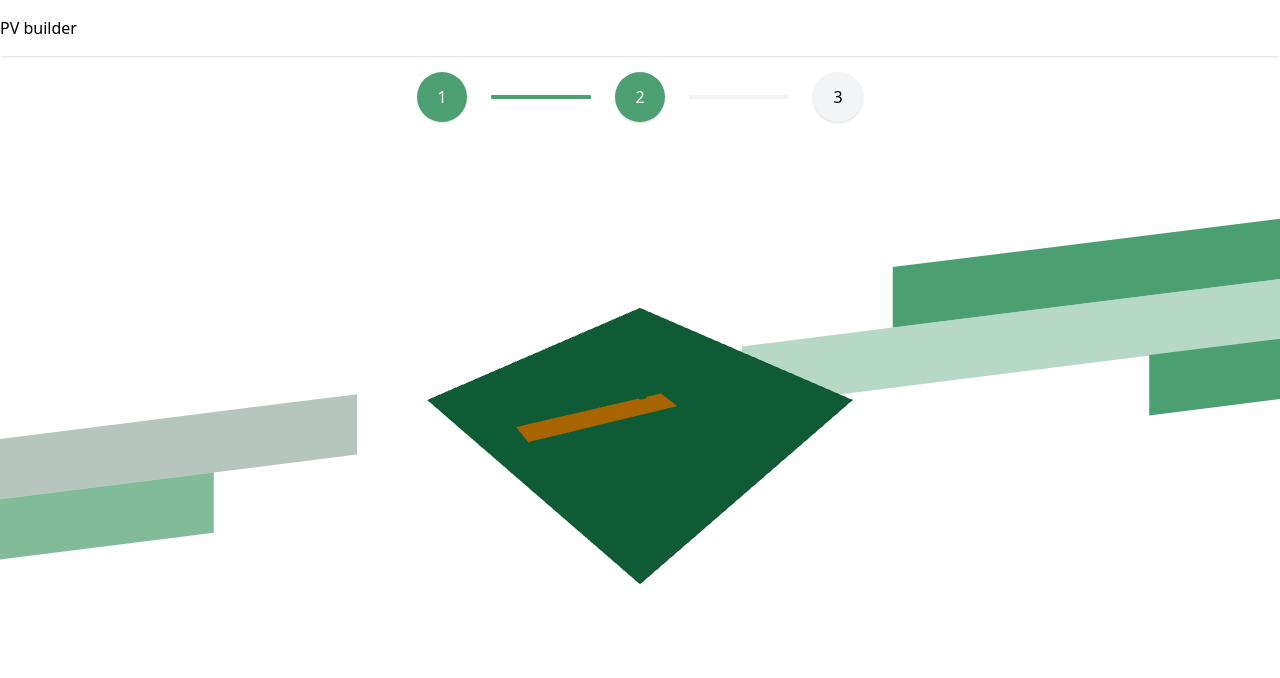
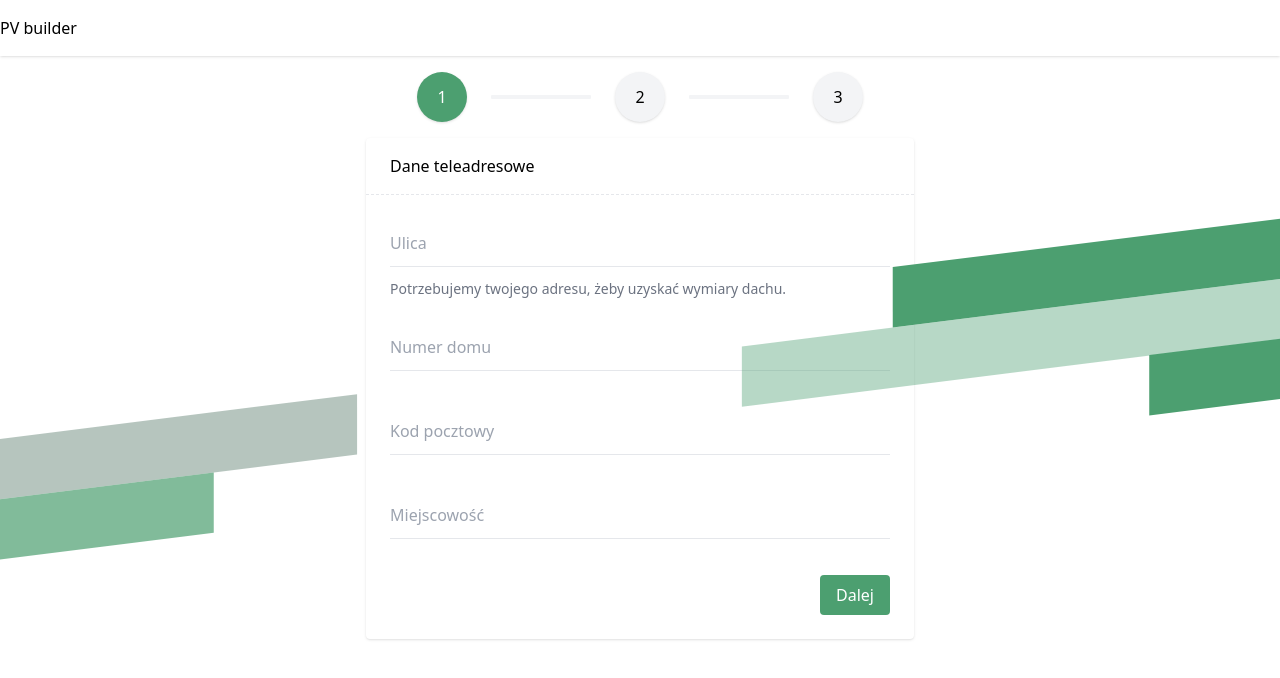
Before and after one commit to jacobKl/kosciuszkon-2025, a React (Vite) app in the folder frontend/: page / in a window 1280 px wide. Shown: the top 678 px of the page. Built offline with nearby package versions, Linux system fonts and the light colour scheme.

Commit message:
Frontend: cors fix, zindex issue

```diff
--- a/frontend/src/components/AddressForm/index.tsx
+++ b/frontend/src/components/AddressForm/index.tsx
@@ -44,11 +44,11 @@ const AddressForm = () => {
 
           <Input
             label="Kod pocztowy"
-            register={register("postcode", {
+            register={register("postalcode", {
               required: "To pole jest wymagane",
             })}
-            error={errors?.postcode?.message}
-            name="postcode"
+            error={errors?.postalcode?.message}
+            name="postalcode"
           />
 
           <Input
--- a/frontend/src/components/HomeScene/index.tsx
+++ b/frontend/src/components/HomeScene/index.tsx
@@ -2,6 +2,8 @@ import { Canvas, useThree } from "@react-three/fiber";
 import { useEffect } from "react";
 import { OrbitControls } from "@react-three/drei";
 import * as THREE from "three";
+import { useAddressQuery } from "../../queries/useAddressQuery";
+import { useAppContext } from "../../context/AppContextProvider";
 
 function CameraLookAtCenter() {
   const { camera } = useThree();
@@ -12,6 +14,10 @@ function CameraLookAtCenter() {
 }
 
 const HomeScene = () => {
+  const { formState } = useAppContext();
+
+  const { data } = useAddressQuery(formState);
+  console.log(data);
   const home = {
     type: "Feature",
     properties: {
--- a/frontend/src/components/Layout/index.tsx
+++ b/frontend/src/components/Layout/index.tsx
@@ -6,13 +6,12 @@ import Loader from "../Loader";
 const Layout = ({ children }: { children?: ReactNode }) => {
   return (
     <>
+      <Ribbons />
+      <Loader />
       <Header />
       <main className="container mx-auto flex justify-center align-center flex-col min-h-[calc(100vh - 60px)] py-4">
         {children}
       </main>
-
-      <Ribbons />
-      <Loader />
     </>
   );
 };
--- a/frontend/src/context/AppContextProvider.tsx
+++ b/frontend/src/context/AppContextProvider.tsx
@@ -10,7 +10,7 @@ import React, {
 export type FormState = {
   street: string;
   number: string;
-  postcode: string;
+  postalcode: string;
   city: string;
 };
 
@@ -25,11 +25,11 @@ export type AppContextType = {
 const AppContext = createContext<AppContextType | undefined>(undefined);
 
 const AppContextProvider = ({ children }: { children: ReactNode }) => {
-  const [step, setStep] = useState(2);
+  const [step, setStep] = useState(1);
   const [formState, setFormState] = useState<FormState>({
     street: "",
     number: "",
-    postcode: "",
+    postalcode: "",
     city: "",
   });
 
--- a/frontend/src/index.css
+++ b/frontend/src/index.css
@@ -32,9 +32,10 @@ main {
   position: absolute;
   width: 100vw;
   height: 100vh;
-  z-index: -1;
+  z-index: 1;
   top: 0;
   left: 0;
+  pointer-events: none;
 }
 
 body {
```
Also changed, not shown: 1 other file (tests, documents, lock files or other folders).
